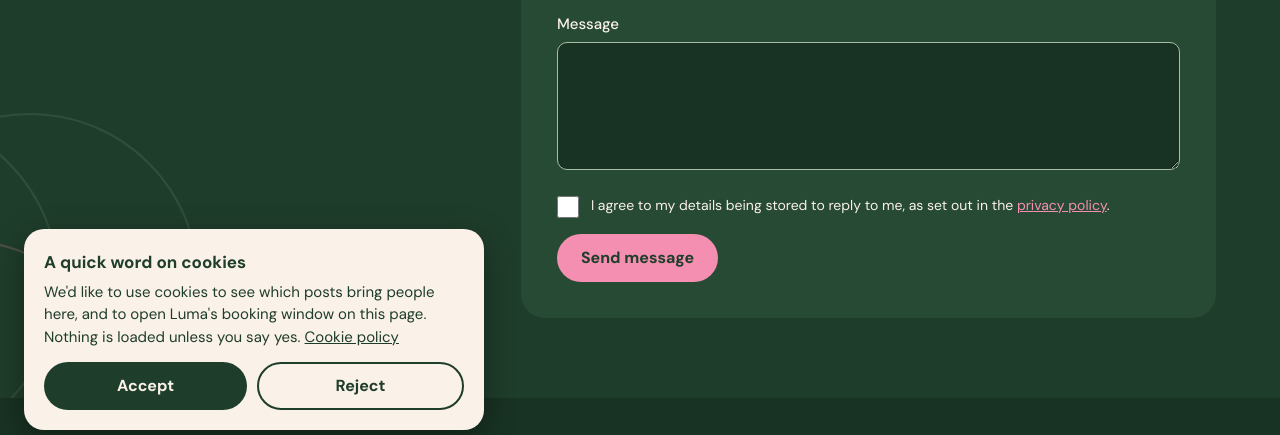
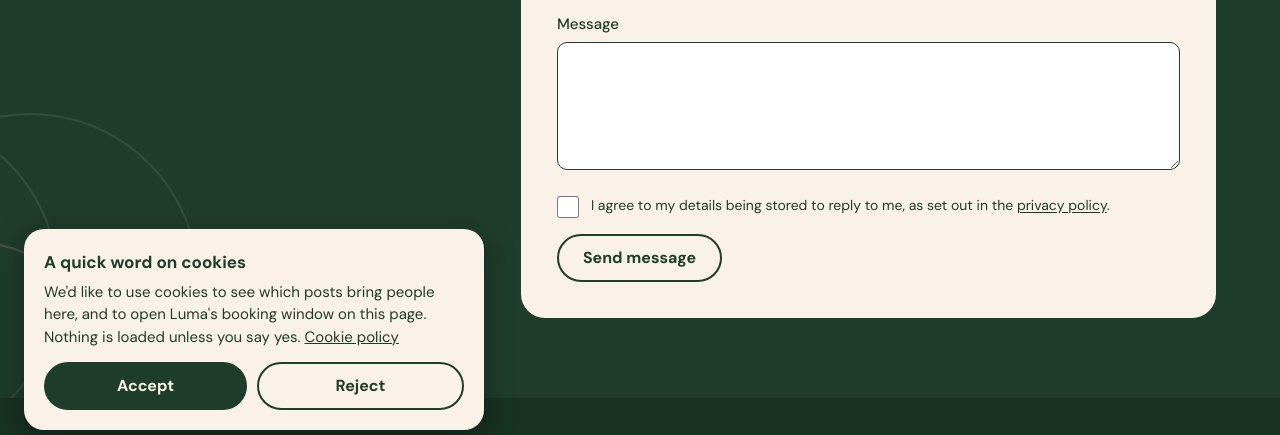
Before and after one commit to jedarlingtonx/ascendtogether.co.uk, a plain HTML site: page contact.html in a window 1280 px wide. Shown: the part 346-781 px from the top of the page. Drawn offline with Linux system fonts and the light colour scheme.

Commit message:
Match the Contact form to the cream Get involved form (#23)
Claude-Session: https://claude.ai/code/session_01Gu4sFXK9Ar73FdqgiFZZsa

Co-authored-by: Claude <noreply@anthropic.com>

```diff
--- a/contact.html
+++ b/contact.html
@@ -60,13 +60,13 @@
       <h1 class="section-title">Contact</h1>
       <p>A question that isn't about joining? Drop us a line.</p>
     </div>
-    <form class="form-card form-card--mid js-placeholder-form" aria-label="Contact" novalidate>
+    <form class="form-card form-card--cream js-placeholder-form" aria-label="Contact" novalidate>
       <div class="form-grid form-grid--2">
         <div class="field"><label for="c-name">Name</label><input class="input" id="c-name" name="name" type="text" autocomplete="name" required></div>
         <div class="field"><label for="c-email">Email</label><input class="input" id="c-email" name="email" type="email" autocomplete="email" required></div>
         <div class="field full"><label for="c-msg">Message</label><textarea class="input" id="c-msg" name="message" rows="4" required></textarea></div>
         <label class="check full"><input type="checkbox" name="consent" required><span>I agree to my details being stored to reply to me, as set out in the <a href="/privacy">privacy policy</a>.</span></label>
-        <div class="form-foot full"><button class="btn" type="submit">Send message</button></div>
+        <div class="form-foot full"><button class="btn-outline" type="submit">Send message</button></div>
       </div>
       <p class="form-note" role="status" hidden data-thanks="Thanks, {name}. We'll reply soon. (Concept only: nothing was sent.)"></p>
     </form>
```
